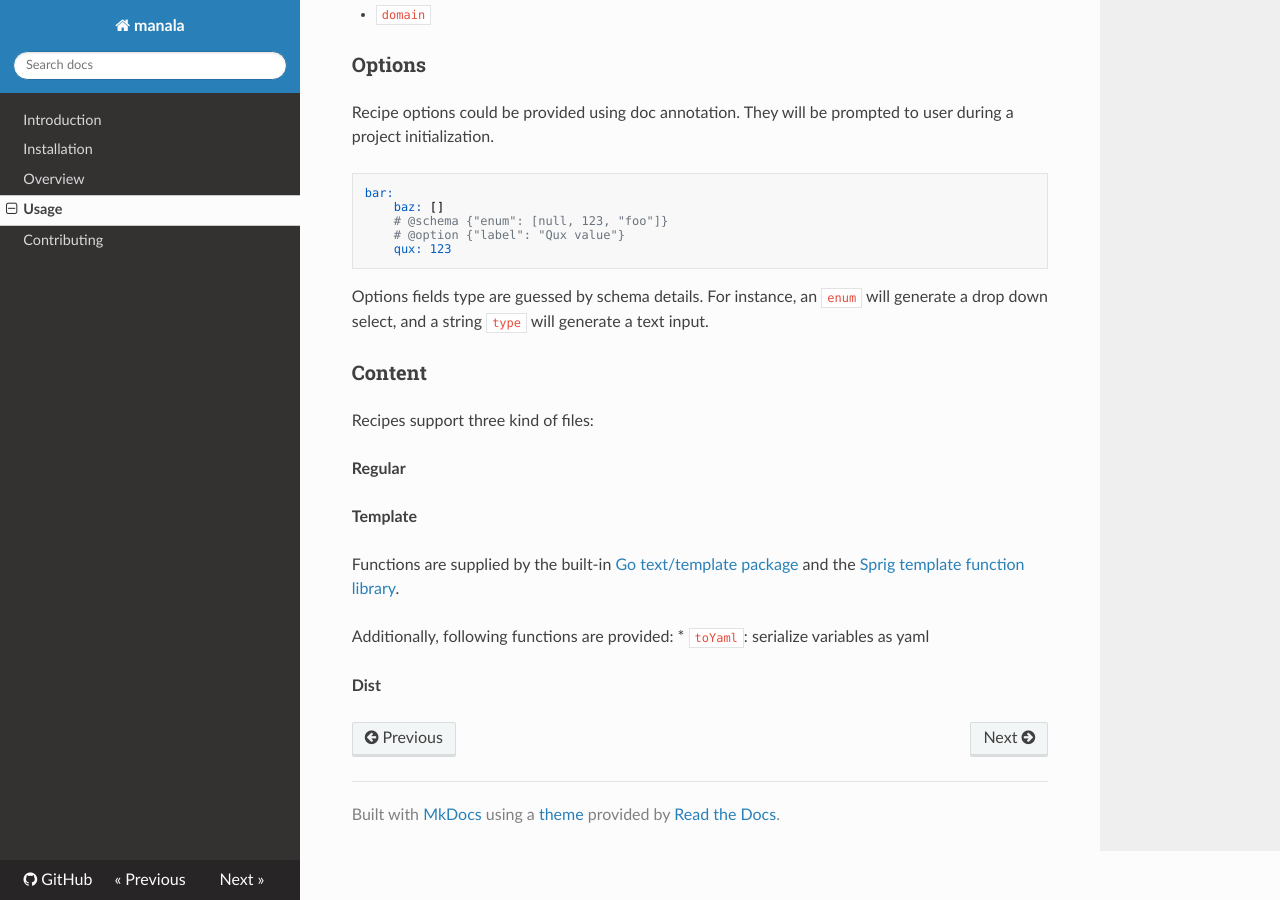
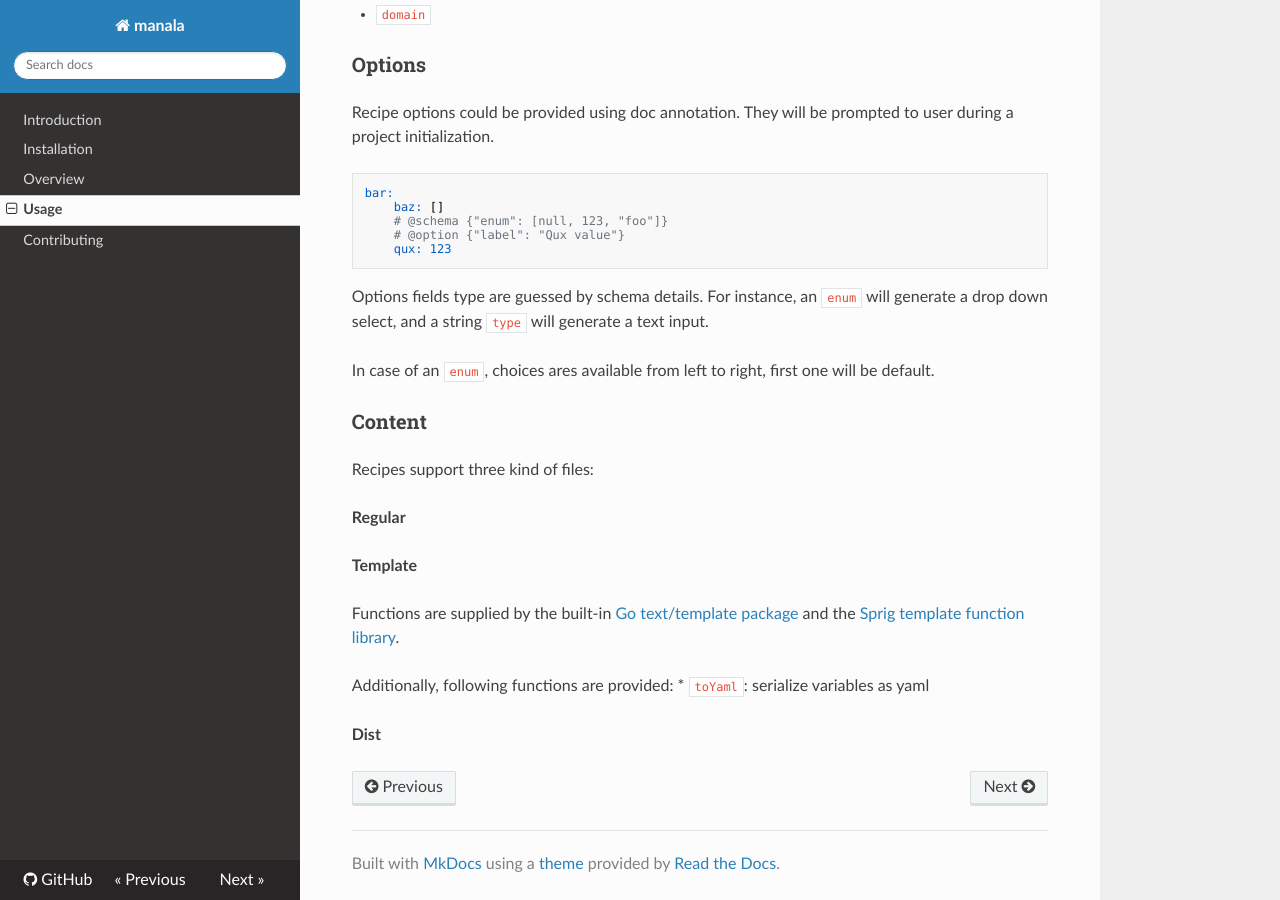
Before and after one commit to manala/manala, an MkDocs documentation site: the page built from docs/usage.md, in a window 1280 px wide and 900 px high, scrolled down 2183 px. Built offline with MkDocs 1.6.1, drawn with Linux system fonts in a browser that asks for light colours; nearby versions of some CDN libraries.

Commit message:
[Doc] Enum option choices

```diff
--- a/docs/usage.md
+++ b/docs/usage.md
@@ -129,6 +129,8 @@ bar:
 Options fields type are guessed by schema details. For instance, an `enum` will  generate a drop down select, and a
 string `type` will generate a text input.
 
+In case of an `enum`, choices ares available from left to right, first one will be default.
+
 ### Content
 
 Recipes support three kind of files:
```
